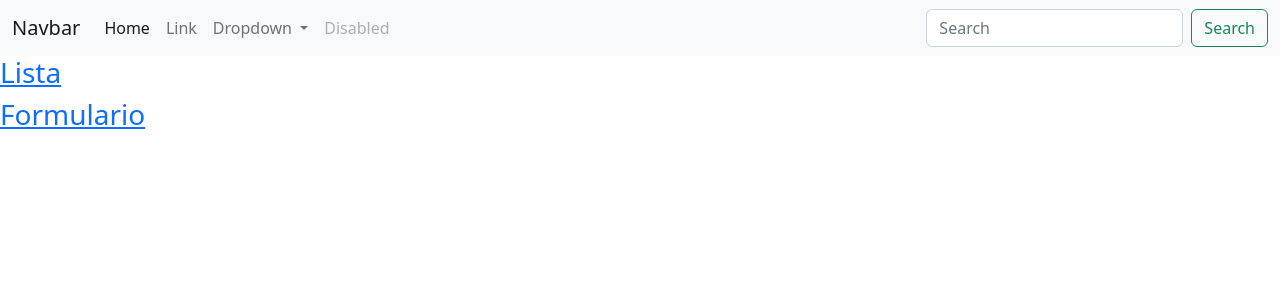
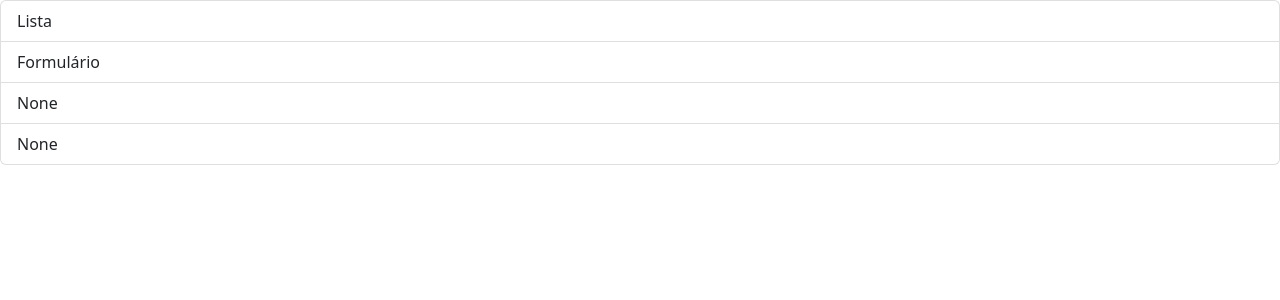
Before and after one commit to Guilgb/Django, a Django app: page /animes/home/ in a window 1280 px wide. Shown: the top 300 px of the page. Run offline with Django 4.2, Linux system fonts and the light colour scheme.

Commit message:
organizado

```diff
--- a/Django_Alura/anime/templates/animes/form.html
+++ b/Django_Alura/anime/templates/animes/form.html
@@ -25,7 +25,7 @@
         </div>
 
         <div class="col-13">
-            <button class="btn btn-primary" type="submit">Submit form</button>
+           <button class="btn btn-primary" type="submit">Submit form</button>
         </div>
     </form>
 
--- a/Django_Alura/anime/templates/animes/home.html
+++ b/Django_Alura/anime/templates/animes/home.html
@@ -1,8 +1,5 @@
 {% extends 'base.html' %}
 {% load static %}
     {% block content %}
-
-        <h3> <a href="{% url 'list' %}"> Lista </a> </h3>
-        <h3> <a href="{% url 'form' %}"> Formulario </a> </h3>
-
+        {% include 'partials/_navbar.html' %}
     {% endblock %}
--- a/Django_Alura/anime/templates/base.html
+++ b/Django_Alura/anime/templates/base.html
@@ -8,8 +8,6 @@
     <title>CRUD Django</title>
 </head>
 <body>
-    {% include 'partials/_navbar.html' %}
-
     {% block content %} {% endblock %}
 
     <script src="https://cdn.jsdelivr.net/npm/@popperjs/core@2.11.5/dist/umd/popper.min.js" integrity="sha384-Xe+8cL9oJa6tN/veChSP7q+mnSPaj5Bcu9mPX5F5xIGE0DVittaqT5lorf0EI7Vk" crossorigin="anonymous"></script>
--- a/Django_Alura/anime/templates/partials/_navbar.html
+++ b/Django_Alura/anime/templates/partials/_navbar.html
@@ -1,37 +1,9 @@
 {% load static %}
-<nav class="navbar navbar-expand-lg bg-light">
-    <div class="container-fluid">
-      <a class="navbar-brand" href="#">Navbar</a>
-      <button class="navbar-toggler" type="button" data-bs-toggle="collapse" data-bs-target="#navbarSupportedContent" aria-controls="navbarSupportedContent" aria-expanded="false" aria-label="Toggle navigation">
-        <span class="navbar-toggler-icon"></span>
-      </button>
-      <div class="collapse navbar-collapse" id="navbarSupportedContent">
-        <ul class="navbar-nav me-auto mb-2 mb-lg-0">
-          <li class="nav-item">
-            <a class="nav-link active" aria-current="page" href="#">Home</a>
-          </li>
-          <li class="nav-item">
-            <a class="nav-link" href="#">Link</a>
-          </li>
-          <li class="nav-item dropdown">
-            <a class="nav-link dropdown-toggle" href="#" id="navbarDropdown" role="button" data-bs-toggle="dropdown" aria-expanded="false">
-              Dropdown
-            </a>
-            <ul class="dropdown-menu" aria-labelledby="navbarDropdown">
-              <li><a class="dropdown-item" href="#">Action</a></li>
-              <li><a class="dropdown-item" href="#">Another action</a></li>
-              <li><hr class="dropdown-divider"></li>
-              <li><a class="dropdown-item" href="#">Something else here</a></li>
-            </ul>
-          </li>
-          <li class="nav-item">
-            <a class="nav-link disabled">Disabled</a>
-          </li>
-        </ul>
-        <form class="d-flex" role="search">
-          <input class="form-control me-2" type="search" placeholder="Search" aria-label="Search">
-          <button class="btn btn-outline-success" type="submit">Search</button>
-        </form>
-      </div>
-    </div>
-  </nav>
+<div id="list-example" class="list-group">
+    <a class="list-group-item list-group-item-action" href="{% url 'list' %}">Lista</a>
+    <a class="list-group-item list-group-item-action" href="{% url 'form' %}">Formulário</a>
+    <a class="list-group-item list-group-item-action" href="#list-item-3">None</a>
+    <a class="list-group-item list-group-item-action" href="#list-item-4">None</a>
+  </div>
+  <div data-bs-spy="scroll" data-bs-target="#list-example" data-bs-smooth-scroll="true" class="scrollspy-example" tabindex="0">
+</div>
```
